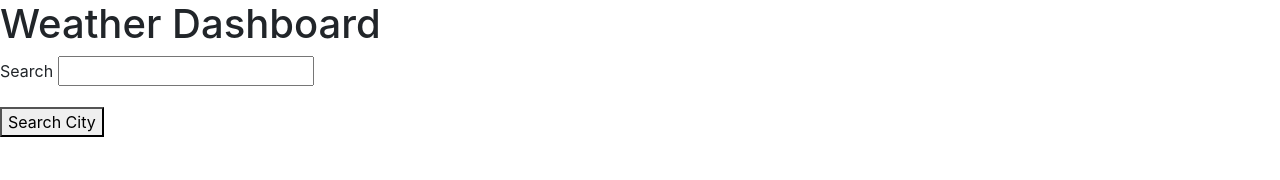
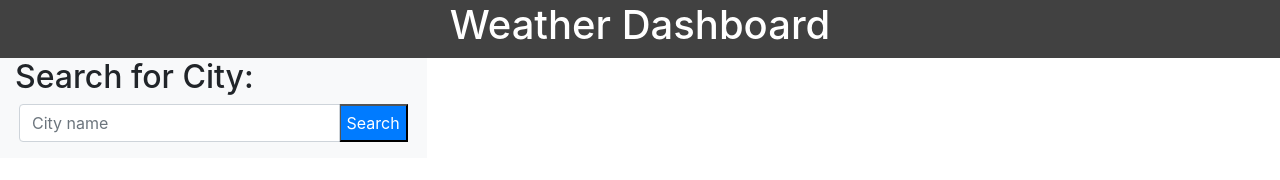
Before and after one commit to Greg-Sam/Weather-Dashboard, a plain HTML site: page index.html in a window 1280 px wide. Drawn offline with nearby package versions, Linux system fonts and the light colour scheme; no server answers.

Commit message:
Sunday progress

```diff
--- a/index.html
+++ b/index.html
@@ -1,5 +1,6 @@
 <!DOCTYPE html>
 <html lang="en">
+
 <head>
   <meta charset="UTF-8">
   <meta name="viewport" content="width=device-width, initial-scale=1.0">
@@ -8,26 +9,54 @@
     integrity="sha384-TX8t27EcRE3e/ihU7zmQxVncDAy5uIKz4rEkgIXeMed4M0jlfIDPvg6uqKI2xXr2" crossorigin="anonymous">
   <link rel="stylesheet" href="style.css" />
 </head>
+
 <body>
+  <div class="container"></div>
     <header>
       <h1>Weather Dashboard</h1>
     </header>
+
+    <div class="col-sm-4 bg-light">
+      <h2>Search for City:</h2>
       <form>
-    <p>
-      <label for="search">Search</label>
-      <input type="text" name="search" id="search">
-    </p>
-    <p>
-      <button id="searchCity">Search City</button>
-    </p>
+        <div class="row mx-1">
+          <div class="input-group mb-3">
+            <input type="text" class="form-control" placeholder="City name" aria-describedby="button-addon2" id="search">
+            <div class="input-group-append">
+              <button class="bg-primary text-white" type="button" id="searchCity">Search</button>
+            </div>
+          </div>
+        </div>
       </form>
+    </div>
+    <div class="row">
+
+      <div id='cities' class="col mx-auto "></div>
+
+
+    </div>
+  </div>
 
 
 
   <script src="https://cdn.jsdelivr.net/npm/axios/dist/axios.min.js"></script>
 
+
+
+
   <script>
-    let city = 'Long Beach'
+    // let cities = JSON.parse(localStorage.getItem('cities'))
+    //   console.log(cities)
+    //   if (cities[0] === 'Empty') {
+    //     cities.shift()
+    //   }
+
+    document.getElementById('searchCity').addEventListener('click', event => {
+      event.preventDefault()
+      let city = document.getElementById('search').value
+      console.log(city)
+
+
       axios.get(`http://api.openweathermap.org/data/2.5/weather?q=${city}&units=imperial&appid=6b67c8662f88a1cf40656bea20032f5e`)
         .then(res => {
           let cityWeather = res.data
@@ -50,12 +79,18 @@
 
         })
         .catch(err => console.error(err))
+    })
+
+
 
 
   </script>
   <script src="https://code.jquery.com/jquery-3.5.1.slim.min.js"
-    integrity="sha384-DfXdz2htPH0lsSSs5nCTpuj/zy4C+OGpamoFVy38MVBnE+IbbVYUew+OrCXaRkfj" crossorigin="anonymous"></script>
+    integrity="sha384-DfXdz2htPH0lsSSs5nCTpuj/zy4C+OGpamoFVy38MVBnE+IbbVYUew+OrCXaRkfj"
+    crossorigin="anonymous"></script>
   <script src="https://cdn.jsdelivr.net/npm/bootstrap@4.5.3/dist/js/bootstrap.bundle.min.js"
-    integrity="sha384-ho+j7jyWK8fNQe+A12Hb8AhRq26LrZ/JpcUGGOn+Y7RsweNrtN/tE3MoK7ZeZDyx" crossorigin="anonymous"></script>
+    integrity="sha384-ho+j7jyWK8fNQe+A12Hb8AhRq26LrZ/JpcUGGOn+Y7RsweNrtN/tE3MoK7ZeZDyx"
+    crossorigin="anonymous"></script>
 </body>
+
 </html>
--- a/style.css
+++ b/style.css
@@ -0,0 +1,6 @@
+header {
+  background-color: rgb(65, 65, 65);
+  color: white;
+  padding: 1px;
+  text-align: center;
+}
```
Lines whose indentation alone changed are shown as unchanged.
